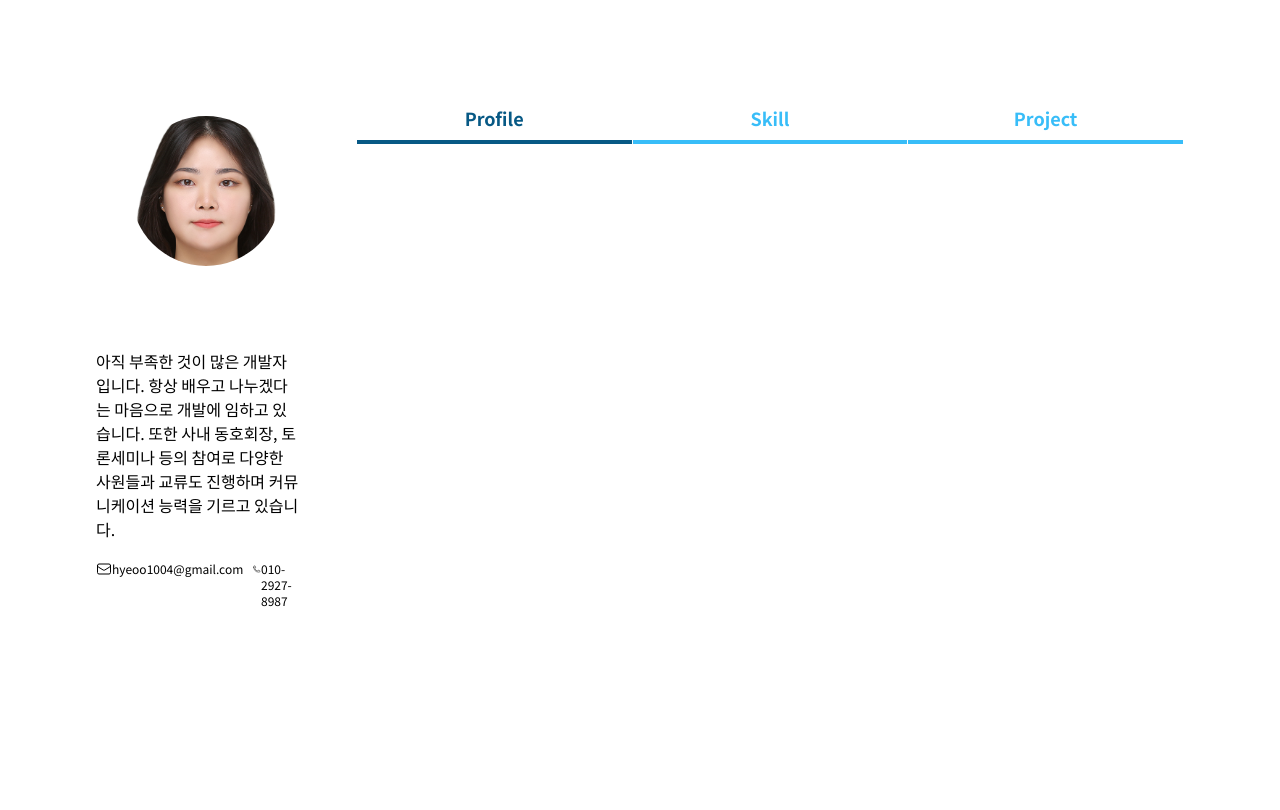
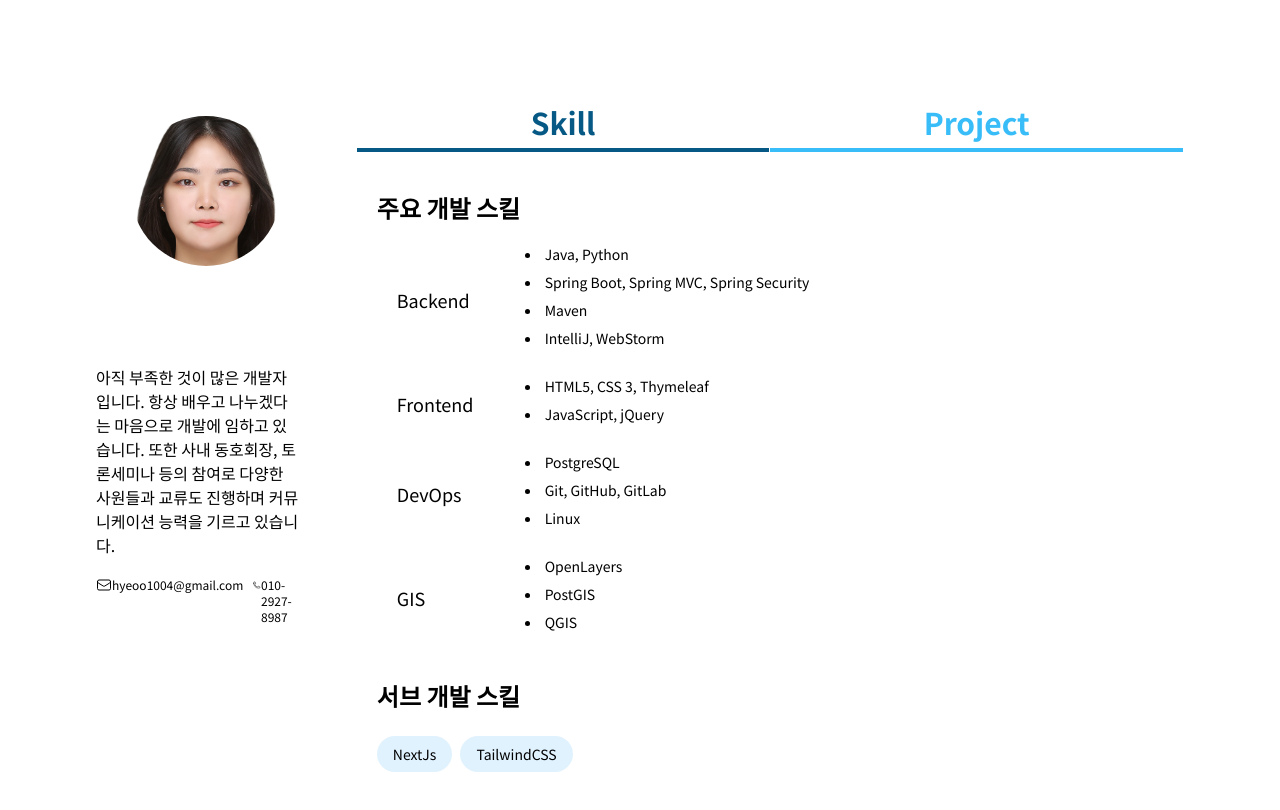
Before and after one commit to applepie1004/next-profile-git, a Next.js app: page / in a window 1280 px wide. Shown: the top 810 px of the page. Built offline with nearby package versions, Linux system fonts and the light colour scheme.

Commit message:
스킬 페이지 메인으로 통합

```diff
--- a/package.json
+++ b/package.json
@@ -9,6 +9,7 @@
     "lint": "next lint"
   },
   "dependencies": {
+    "again": "^0.0.1",
     "next": "14.0.4",
     "react": "^18",
     "react-dom": "^18"
--- a/src/app/layout.js
+++ b/src/app/layout.js
@@ -18,8 +18,8 @@ const notoSansKr = Noto_Sans_KR({
 export default function RootLayout({ children }) {
   const pathname = usePathname();
   const menus = [
-    { name: "Profile", url: "/" },
-    { name: "Skill", url: "/skill/" },
+    // { name: "Profile", url: "/" },
+    { name: "Skill", url: "/" },
     { name: "Project", url: "/project/" },
   ];
 
@@ -90,13 +90,13 @@ export default function RootLayout({ children }) {
             </div>
           </div>
           <div className="row-span-3 col-span-4 sm:pl-10">
-            <ul className="flex font-bold text-center text-lg">
+            <ul className="flex font-bold text-center text-3xl">
               {menus.map((menu, idx) => {
                 return (
                   <Link
                     key={idx}
                     href={menu.url}
-                    className={`list-none py-2 px-5 basis-2/6 border-b-4 ${
+                    className={`list-none py-2 px-5 basis-1/2 border-b-4 ${
                       pathname == menu.url
                         ? "border-sky-800 text-sky-800"
                         : "border-sky-400 text-sky-400"
--- a/src/app/page.js
+++ b/src/app/page.js
@@ -1,3 +1,92 @@
+import Image from "next/image";
+import Link from "next/link";
+
 export default function Home() {
-  return <></>;
+  const mainSkills2 = {
+    Backend: [
+      "Java, Python",
+      "Spring Boot, Spring MVC, Spring Security",
+      "Maven",
+      "IntelliJ, WebStorm",
+    ],
+    Frontend: ["HTML5, CSS 3, Thymeleaf", "JavaScript, jQuery"],
+    DevOps: ["PostgreSQL", "Git, GitHub, GitLab", "Linux"],
+    GIS: ["OpenLayers", "PostGIS", "QGIS"],
+  };
+  const subSkills = ["NextJs", "TailwindCSS"];
+  const skillDetail = [
+    {
+      name: "Java",
+      desc: "",
+    },
+    { name: "Spring Boot", desc: "" },
+    { name: "PostgreSQL", desc: "" },
+  ];
+
+  return (
+    <>
+      <div className="min-w-screen pl-5">
+        <li className="list-none text-2xl font-bold mt-10 p-3 sm:p-0">
+          주요 개발 스킬
+        </li>
+        {/* <div className="w-full text-sm mt-3 ">
+          {mainSkills.map((ms, idx) => {
+            return (
+              <span
+                key={idx}
+                className="inline-block rounded-full px-4 py-2 bg-sky-100 mr-2 mt-3"
+              >
+                {ms}
+              </span>
+            );
+          })}
+        </div> */}
+        <div className="w-full text-sm mt-3 ">
+          {Object.keys(mainSkills2).map((category, idx) => (
+            <div key={idx} className="flex m-5">
+              <h2 className="text-lg w-1/6 m-auto">
+                <p className="font-medium">{category}</p>
+              </h2>
+              <ul className="w-5/6">
+                {mainSkills2[category].map((skill, idx2) => (
+                  <li key={idx2} className="list-disc list-inside mb-2">
+                    {skill}
+                  </li>
+                ))}
+              </ul>
+            </div>
+          ))}
+        </div>
+        <li className="list-none text-2xl font-bold mt-10 p-3 sm:p-0">
+          서브 개발 스킬
+        </li>
+        <div className="w-full text-sm mt-3 ">
+          {subSkills.map((ss, idx) => {
+            return (
+              <span
+                key={idx}
+                className="inline-block rounded-full px-4 py-2 bg-sky-100 mr-2 mt-3"
+              >
+                {ss}
+              </span>
+            );
+          })}
+        </div>
+        {/*<li className="list-none text-2xl font-bold mt-10 p-3 sm:p-0">*/}
+        {/*  스킬 상세*/}
+        {/*</li>*/}
+
+        {/*<div className="w-full text-sm mt-3 ">*/}
+        {/*  {skillDetail.map((sd, idx) => {*/}
+        {/*    return (*/}
+        {/*      <div key={idx} className="flex">*/}
+        {/*        <span>{sd.name}</span>*/}
+        {/*        <div dangerouslySetInnerHTML={{ __html: sd.desc }}></div>*/}
+        {/*      </div>*/}
+        {/*    );*/}
+        {/*  })}*/}
+        {/*</div>*/}
+      </div>
+    </>
+  );
 }
--- a/src/app/skill/page.js
+++ /dev/null
@@ -1,68 +0,0 @@
-import Image from "next/image";
-import Link from "next/link";
-
-export default function Home() {
-  const mainSkills = [
-    "JavaScript",
-    "HTML5",
-    "CSS 3",
-    "Java",
-    "jQuery",
-    "IntelliJ IDEA",
-    "PostgreSQL",
-    "PostGIS",
-    "Spring Boot",
-    "Thymeleaf",
-    "Git",
-    "GitHub",
-    "GitLab",
-    "Python",
-    "Linux",
-    "OpenLayers",
-    "QGIS",
-  ];
-  const subSkills = ["NextJs", "TailwindCSS"];
-
-  return (
-    <>
-      <div className="min-w-screen pl-5">
-        <li className="list-none text-xl font-bold mt-10 p-3 sm:p-0">
-          주요 개발 스킬
-        </li>
-        <div className="w-full text-sm mt-3 ">
-          {mainSkills.map((ms, idx) => {
-            return (
-              <span
-                key={idx}
-                className="inline-block rounded-full px-4 py-2 bg-sky-100 mr-2 mt-3"
-              >
-                {ms}
-              </span>
-            );
-          })}
-        </div>
-        <li className="list-none text-xl font-bold mt-10 p-3 sm:p-0">
-          서브 개발 스킬
-        </li>
-        <div className="w-full text-sm mt-3 ">
-          {subSkills.map((ss, idx) => {
-            return (
-              <span
-                key={idx}
-                className="inline-block rounded-full px-4 py-2 bg-sky-100 mr-2 mt-3"
-              >
-                {ss}
-              </span>
-            );
-          })}
-        </div>
-        <li className="list-none text-xl font-bold mt-10 p-3 sm:p-0">
-          스킬 상세
-        </li>
-
-        <div className="w-full text-sm mt-3 "></div>
-        <div className="w-full text-sm mt-3 "></div>
-      </div>
-    </>
-  );
-}
```
Also changed, not shown: 1 other file (tests, documents, lock files or other folders).
